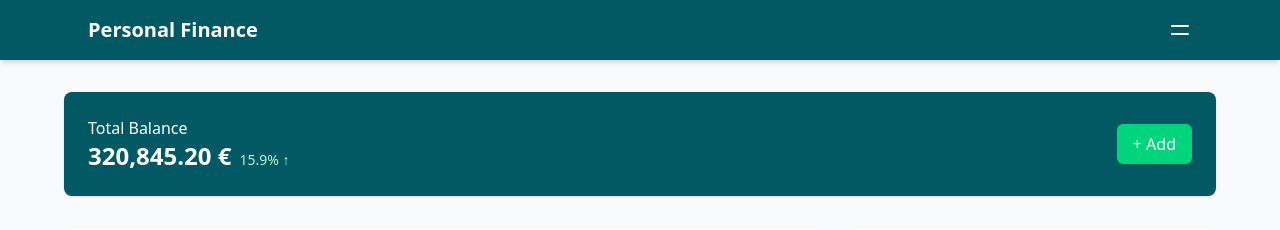
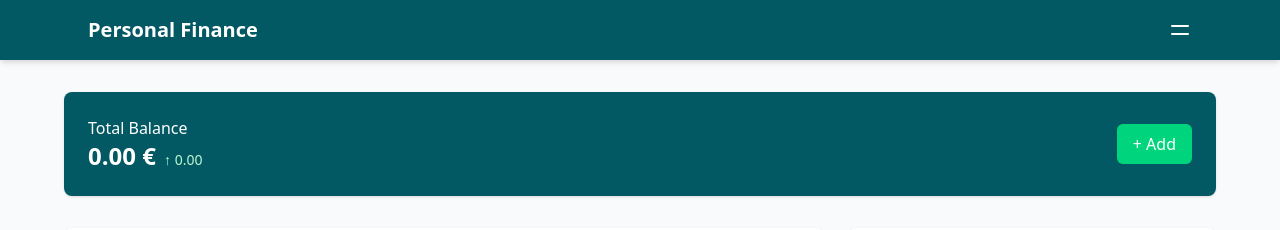
Before and after one commit to jfernandezcl/personal-finance, a React (Vite) app in the folder frontend/: page /dashboard in a window 1280 px wide. Shown: the top 230 px of the page. Built offline with nearby package versions, Linux system fonts and the light colour scheme; sample sign-in values are in the browser's storage; the HTML template or start-up script is replaced by a standard one.

Commit message:
feat: added income and expenses with balance sheet calculation and corrected reference error

```diff
--- a/frontend/src/components/BalanceCard.jsx
+++ b/frontend/src/components/BalanceCard.jsx
@@ -4,7 +4,7 @@ import TransactionModal from "./TransactionModal";
 import { useDashboardContext } from "./DashboardContext";  // Context para el Dashboard
 
 export default function BalanceCard() {
-  const { transactions, setTransactions } = useDashboardContext();
+  const { transactions, setTransactions, totalBalance } = useDashboardContext();  // Obtenemos el contexto
   const [isModalOpen, setIsModalOpen] = useState(false);
 
   const handleSave = (transaction) => {
@@ -18,8 +18,12 @@ export default function BalanceCard() {
         <div>
           Total Balance
           <div className="flex items-baseline space-x-2">
-            <h1 className="text-2xl font-bold">320,845.20 €</h1>
-            <p className="text-sm text-green-200">15.9% ↑</p>
+            {/* Mostramos el totalBalance dinámico */}
+            <h1 className="text-2xl font-bold">
+              {isNaN(totalBalance) ? '0.00' : totalBalance.toFixed(2)} €
+            </h1>
+
+            <p className="text-sm text-green-200">{totalBalance >= 0 ? '↑' : '↓'} {Math.abs(totalBalance).toFixed(2)} </p>
           </div>
         </div>
         <div className="space-x-3">
--- a/frontend/src/components/DashboardContext.jsx
+++ b/frontend/src/components/DashboardContext.jsx
@@ -1,16 +1,23 @@
+// DashboardContext.js
 import React, { createContext, useContext, useState } from 'react';
 
-// Creamos el contexto
 const DashboardContext = createContext();
 
 export const useDashboardContext = () => useContext(DashboardContext);
 
-// Creamos el proveedor del contexto
 export const DashboardProvider = ({ children }) => {
   const [transactions, setTransactions] = useState([]);
 
+  // Convertimos transaction.amount a número para evitar concatenaciones
+  const totalBalance = transactions.reduce((total, transaction) => {
+    const amt = Number(transaction.amount); // o parseFloat(transaction.amount)
+    return transaction.type === 'income'
+      ? total + amt
+      : total - amt;
+  }, 0);
+
   return (
-    <DashboardContext.Provider value={{ transactions, setTransactions }}>
+    <DashboardContext.Provider value={{ transactions, setTransactions, totalBalance }}>
       {children}
     </DashboardContext.Provider>
   );
--- a/frontend/src/components/TransactionModal.jsx
+++ b/frontend/src/components/TransactionModal.jsx
@@ -25,6 +25,17 @@ function TransactionModal({ isOpen, onClose, onSave }) {
   }, []);
 
   if (!isOpen) return null;
+
+  const handleSave = () => {
+    if (!amount || isNaN(amount)) return; // Verificación básica
+
+    onSave({
+      amount: parseFloat(amount),
+      type,
+      date,
+      description
+    });
+  };
 
   return (
     <div className="fixed inset-0 flex items-center justify-center bg-black bg-opacity-50">
--- a/frontend/src/components/TransactionsNotes.jsx
+++ b/frontend/src/components/TransactionsNotes.jsx
@@ -44,9 +44,9 @@ export default function TransactionsNotes() {
 
       <div className="space-y-4">
         {filteredTransactions.length > 0 ? (
-          filteredTransactions.map((transaction) => (
+          filteredTransactions.map((transaction, index) => (
             <div
-              key={transaction.id}
+              key={transaction.id || index}
               className="p-4 border border-gray-300 rounded-lg shadow-sm flex items-center justify-between"
             >
               {/* Información de la transacción */}
```
